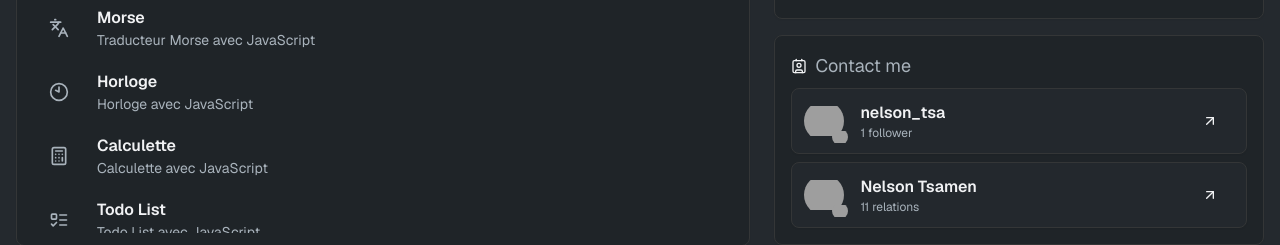
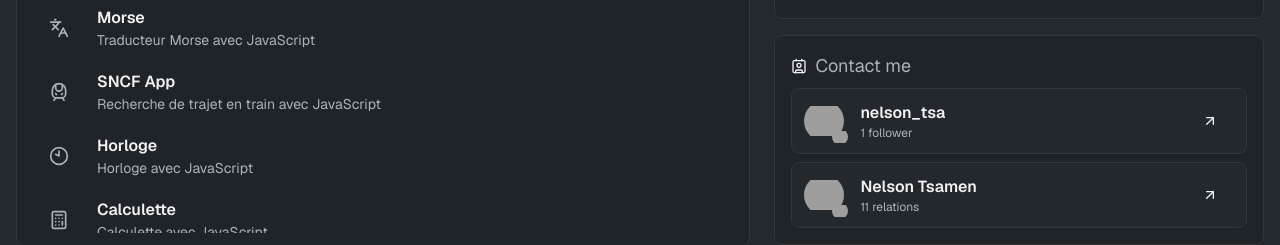
Before and after one commit to Nelson-Tsa/portfolioFinal, a Next.js app: page / in a window 1280 px wide. Shown: the part 688-933 px from the top of the page. Built offline with nearby package versions, Linux system fonts and the light colour scheme; grey boxes are pictures that could not be loaded; a web font is replaced by a local one.

Commit message:
ajout application SNCF

```diff
--- a/app/_components/Status.tsx
+++ b/app/_components/Status.tsx
@@ -1,6 +1,6 @@
 import { Card } from "@/components/ui/card";
 import {Section} from "./Section";
-import {Brain, Gamepad2, Rocket, Briefcase, Calculator, Clock10, ListTodo, Contact, Languages, ThermometerSun} from "lucide-react"
+import {Brain, Gamepad2, Rocket, Briefcase, Calculator, Clock10, ListTodo, Contact, Languages, TrainFront, ThermometerSun} from "lucide-react"
 //import Link from "next/link";, SideProjectProps
 //import { Badge } from "@/components/ui/badge"; Code, ArrowUpRight, Home, LucideIcon, Laptop, FolderGit,
 import { SideProject} from "./SideProjectProps";
@@ -97,6 +97,12 @@ const SIDE_PROJECTS=[
         url: "https://nelson-tsa.github.io/Morse/",
     },
     {
+        Logo: TrainFront,
+        title: "SNCF App",
+        description: "Recherche de trajet en train avec JavaScript",
+        url: "https://nelson-tsa.github.io/SncfApp/",
+    },
+    {
         Logo: Clock10,
         title: "Horloge",
         description: "Horloge avec JavaScript",
```
